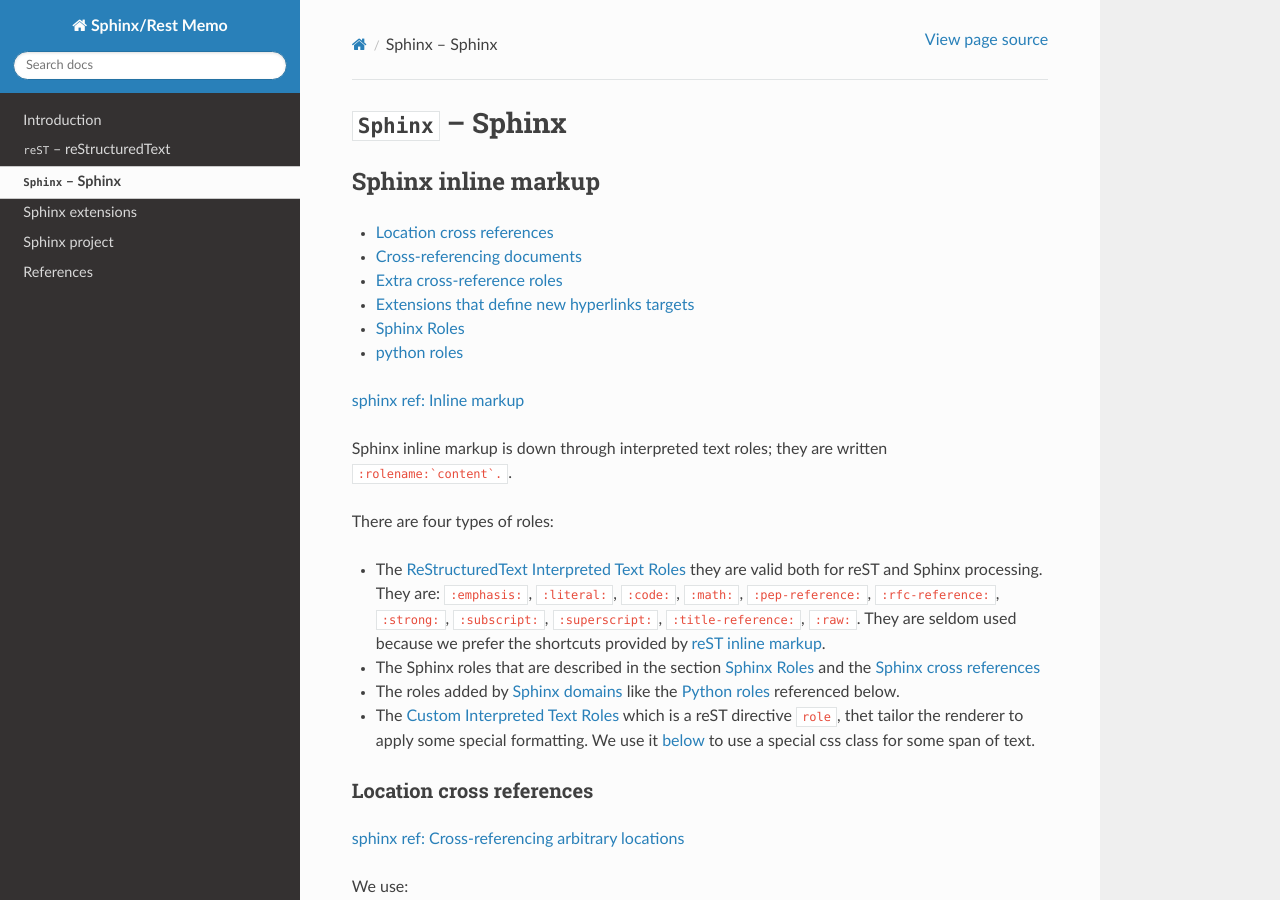
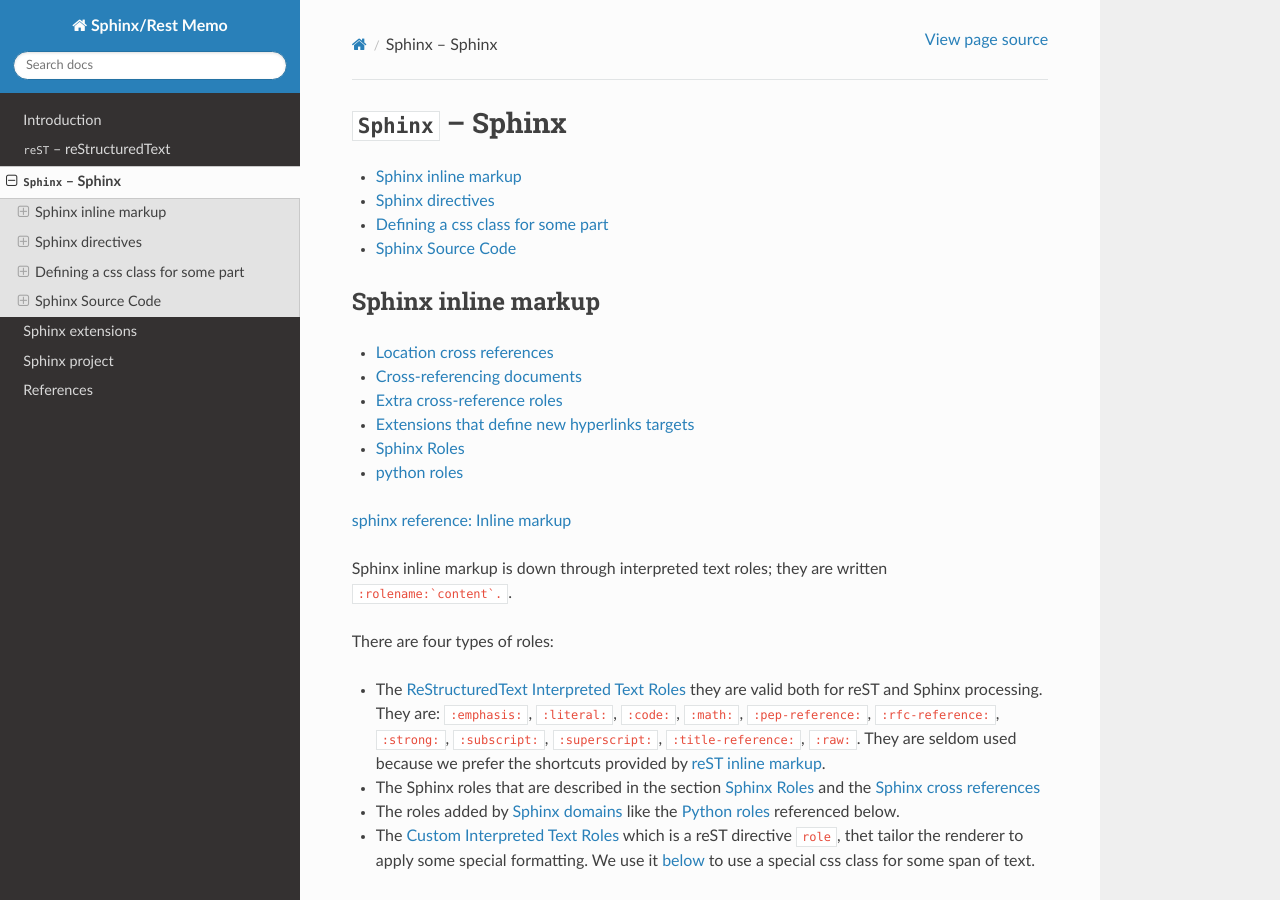
Before and after one commit to marczz/rest-sphinx-memo, a Sphinx documentation site: the page built from source/Sphinx.rst, in a window 1280 px wide and 900 px high. Built offline with Sphinx 7.4.7 and the Read the Docs theme 2.0.0, drawn with Linux system fonts in a browser that asks for light colours; formulas are drawn with MathJax 3; the version number could not be read and is left out.

Commit message:
Sphinx.rst: added indexes.

````diff
--- a/source/Sphinx.rst
+++ b/source/Sphinx.rst
@@ -1,15 +1,19 @@
-:tocdepth: 3
-
 ***********************
 :mod:`Sphinx` -- Sphinx
 ***********************
+
 .. module:: Sphinx
    :synopsis:  Sphinx Memo.
 .. moduleauthor:: Marc Zonzon <marc.zonzon@gmail.com>
 
 .. highlight:: rest
 .. index::
-   role; sphinx
+   pair: role; sphinx
+   pair: sphinx; in-line markup
+
+.. contents::
+   :local:
+   :depth: 1
 
 .. _sphinx_inline_markup:
 
@@ -19,7 +23,7 @@
 .. contents::
    :local:
 
-:sphinx:`sphinx ref: Inline markup <markup/inline.html>`
+:sphinx:`sphinx reference: Inline markup <markup/inline.html>`
 
 .. _sphinx_roles:
 
@@ -49,6 +53,9 @@
 .. _sphinx_ref:
 .. _sphinx_cross_references:
 
+.. index::
+   pair: sphinx; cross-reference
+
 Location cross references
 -------------------------
 :sphinx:`sphinx ref:  Cross-referencing arbitrary locations
@@ -196,7 +203,7 @@
 <target>```.
 
 .. index::
-   directive; sphinx
+   pair: directive; sphinx
 
 Sphinx directives
 =================
````
Also changed, not shown: other parts of source/Sphinx.rst (+2 -2 lines).
